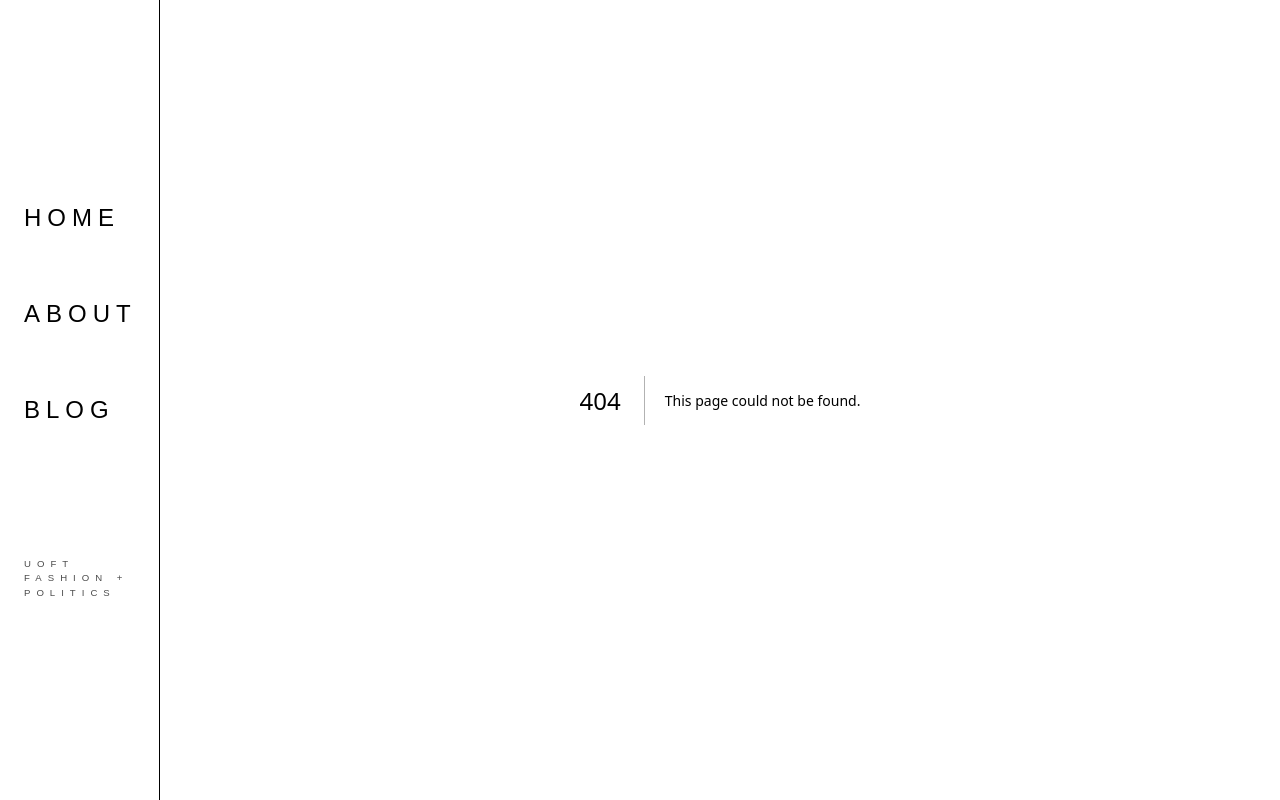
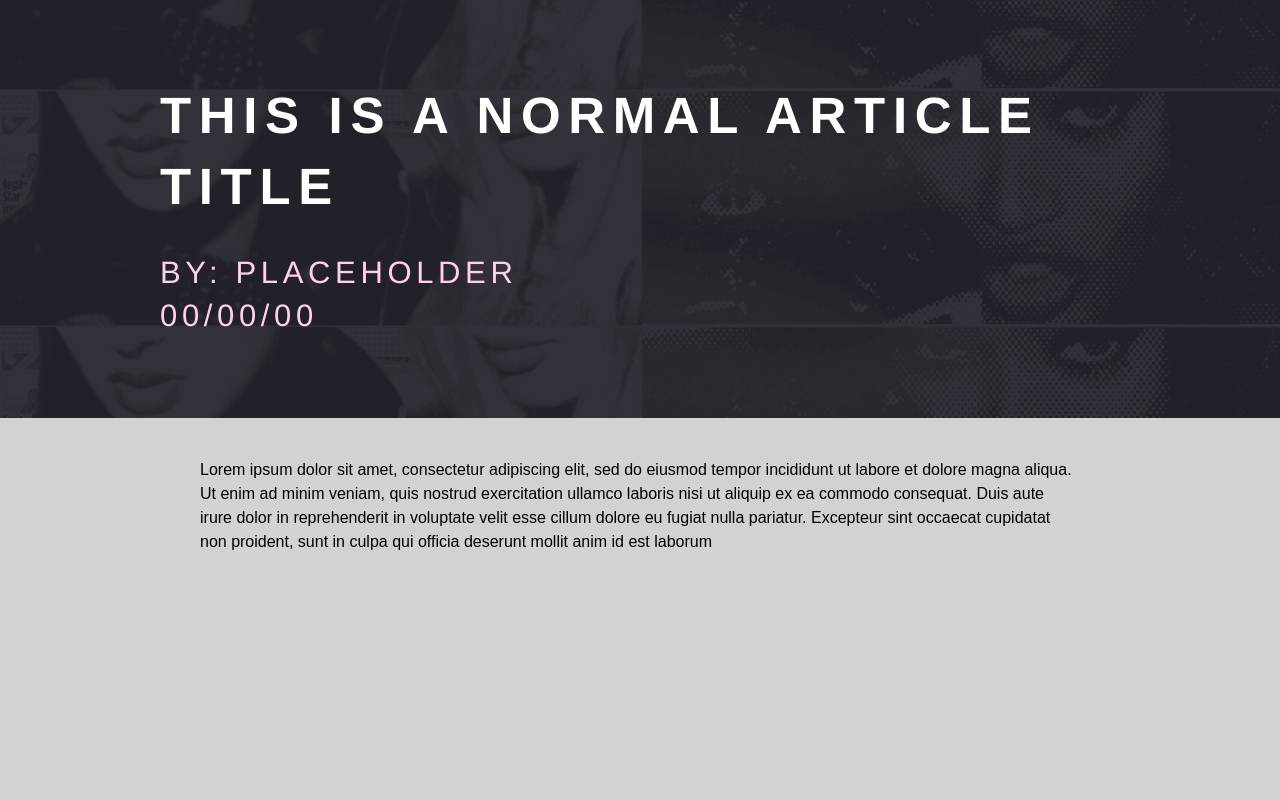
Before and after one commit to mayyadow/FashionAndPoliticsWebsite, a Next.js app in the folder fashionandpoliticswebsite/: page /article in a window 1280 px wide. Before the commit this address had no page. Built offline with nearby package versions, Linux system fonts and the light colour scheme.

Commit message:
added the article page

```diff
--- /dev/null
+++ b/fashionandpoliticswebsite/app/article/page.tsx
@@ -0,0 +1,29 @@
+import ArticleHeader from "@/components/ArticleHeader";
+type Props = {
+  articleName: string;
+  author: string;
+  date: string;
+};
+export default function ArticlePage({
+  articleName = "This is a normal article title",
+  author = "PLACEHOLDER",
+  date = "00/00/00",
+}: Props) {
+  return (
+    <>
+      <ArticleHeader articleName={articleName} author={author} date={date} />
+
+      <div className="mt-10 mx-10 md:mx-50 px-10 md:px-0">
+        <p className="break-words">
+          Lorem ipsum dolor sit amet, consectetur adipiscing elit, sed do
+          eiusmod tempor incididunt ut labore et dolore magna aliqua. Ut enim ad
+          minim veniam, quis nostrud exercitation ullamco laboris nisi ut
+          aliquip ex ea commodo consequat. Duis aute irure dolor in
+          reprehenderit in voluptate velit esse cillum dolore eu fugiat nulla
+          pariatur. Excepteur sint occaecat cupidatat non proident, sunt in
+          culpa qui officia deserunt mollit anim id est laborum
+        </p>
+      </div>
+    </>
+  );
+}
--- a/fashionandpoliticswebsite/app/layout.tsx
+++ b/fashionandpoliticswebsite/app/layout.tsx
@@ -27,10 +27,9 @@ export default function RootLayout({
 }) {
   return (
     <html lang="en">
-      <body
-        className="bg-[var(--grey)] text-[var(--black)]">
-          <div className="min-h-screen flex">
-            <aside className="w-40 border-r border-black flex flex-col justify-between py-50 px-6 text-[1.5rem] tracking-[0.25em]">
+      <body className="bg-[var(--grey)] text-[var(--black)]">
+        <div className="min-h-screen flex">
+          {/* <aside className="w-40 border-r border-black flex flex-col justify-between py-50 px-6 text-[1.5rem] tracking-[0.25em]">
               <nav className="space-y-15">
                 <Link href="/" className="block hover:text-[var(--pink)]">
                   HOME
@@ -47,12 +46,10 @@ export default function RootLayout({
                 UofT<br />
                 Fashion + Politics
               </div>
-            </aside>
+            </aside> */}
 
-            <main className="flex-1 relative overflow-hidden">
-              {children}
-            </main>
-          </div>
+          <main className="flex-1 relative overflow-hidden">{children}</main>
+        </div>
       </body>
     </html>
   );
--- /dev/null
+++ b/fashionandpoliticswebsite/components/ArticleHeader/ArticleTitle.tsx
@@ -0,0 +1,28 @@
+"use client";
+
+type Props = {
+  articleName: string;
+  author: string;
+  date: string;
+};
+
+export default function ArticleTitle({ articleName, author, date }: Props) {
+  return (
+    <>
+      <h1
+        style={{ color: "#FFFFFF" }}
+        className="font-helvetica text-[40px] md:text-[51px] font-bold wrap-break-words"
+      >
+        {articleName}
+      </h1>
+      <br></br>
+      <h2
+        style={{ color: "#ffcfec" }}
+        color="#ffcfec"
+        className="font-helvetica text-[20px] md:text-[31px]"
+      >
+        BY: {author} <br></br> {date}{" "}
+      </h2>
+    </>
+  );
+}
--- /dev/null
+++ b/fashionandpoliticswebsite/components/ArticleHeader/index.tsx
@@ -0,0 +1,30 @@
+"use client";
+
+import ArticleTitle from "./ArticleTitle";
+import Image from "next/image";
+import desktopHero from "@/public/images/article-page/article-header.jpg";
+import mobileHero from "@/public/images/article-page/mobile-article-header.jpg";
+
+type Props = {
+  articleName: string;
+  author: string;
+  date: string;
+};
+
+export default function Header({ articleName, author, date }: Props) {
+  return (
+    <header
+      className="
+  relative w-full overflow-hidden
+  bg-[url('/images/article-page/mobile-article-header.jpg')]
+  md:bg-[url('/images/article-page/article-header.jpg')]
+  bg-contain bg-center
+"
+    >
+      {/* bg image */}
+      <div className="relative z-10 mt-10 ml-10 mr-10 mb-10 md:mt-20 md:ml-40 md:mr-40 md:mb-20 size text-xl">
+        <ArticleTitle articleName={articleName} author={author} date={date} />
+      </div>
+    </header>
+  );
+}
```
